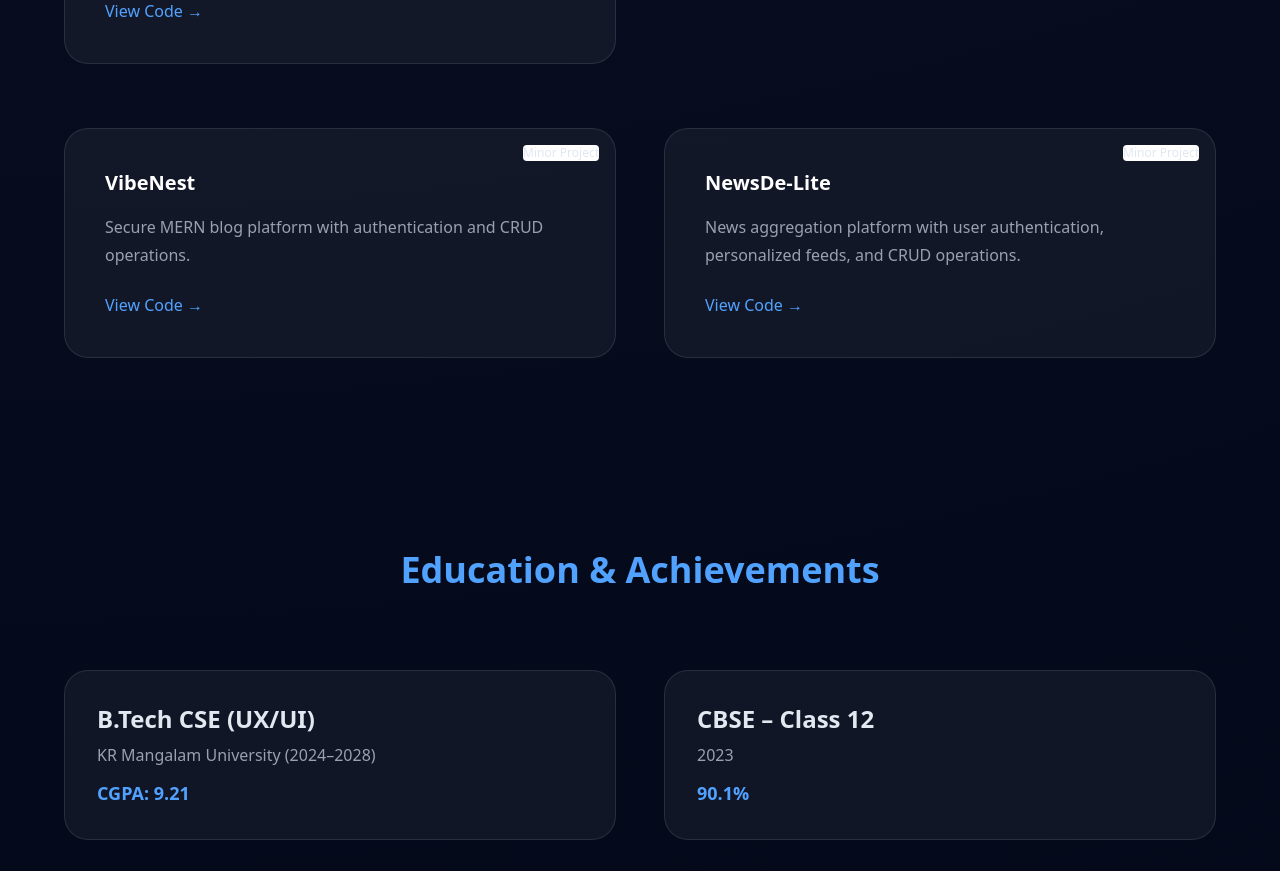
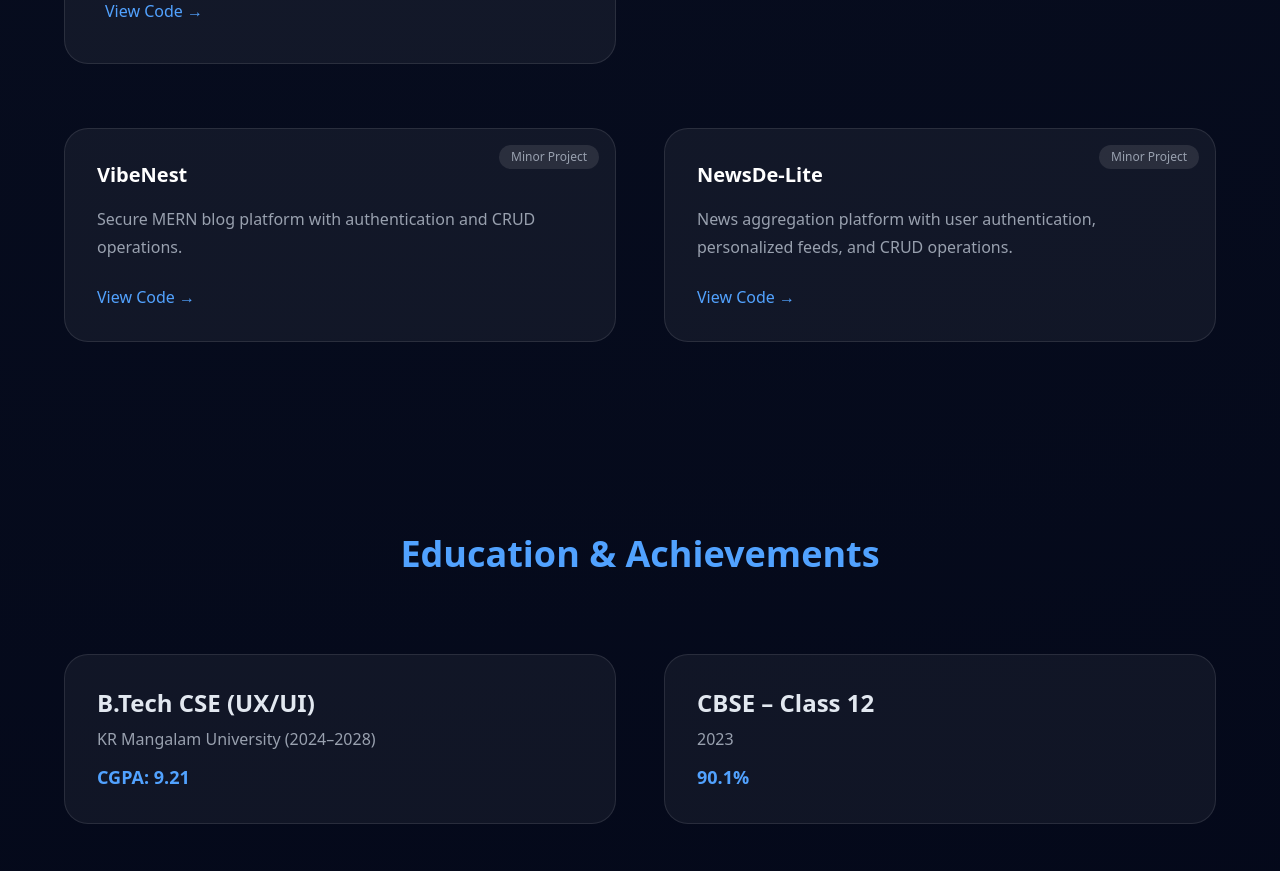
Before and after one commit to Subhi2911/portfolio, a Next.js app: page / in a window 1280 px wide. Shown: the part 3660-4531 px from the top of the page. Built offline with nearby package versions, Linux system fonts and the light colour scheme.

Commit message:
minor project

```diff
--- a/components/Projects.tsx
+++ b/components/Projects.tsx
@@ -78,14 +78,13 @@ export default function Projects() {
             return (
               <div
                 key={index}
-                className="relative p-10 rounded-3xl
+                className="relative p-8 rounded-3xl
                 bg-white/5 border border-white/10
                 hover:border-blue-400
                 transition-all duration-300
-              hover:scale-105
-              hover:shadow-[0_0_50px_rgba(59,130,246,0.5)]"
+                hover:scale-105"
               >
-                <span className="absolute top-4 right-4 text-xs bg-white /10 text - gray - 400 px - 3 py - 1 rounded - full">
+                <span className="absolute top-4 right-4 text-xs bg-white/10 text-gray-400 px-3 py-1 rounded-full">
                   Minor Project
                 </span>
 
@@ -109,7 +108,7 @@ export default function Projects() {
           })}
         </div>
 
-      </div >
-    </section >
+      </div>
+    </section>
   );
 }
```
Lines whose indentation alone changed are shown as unchanged.
